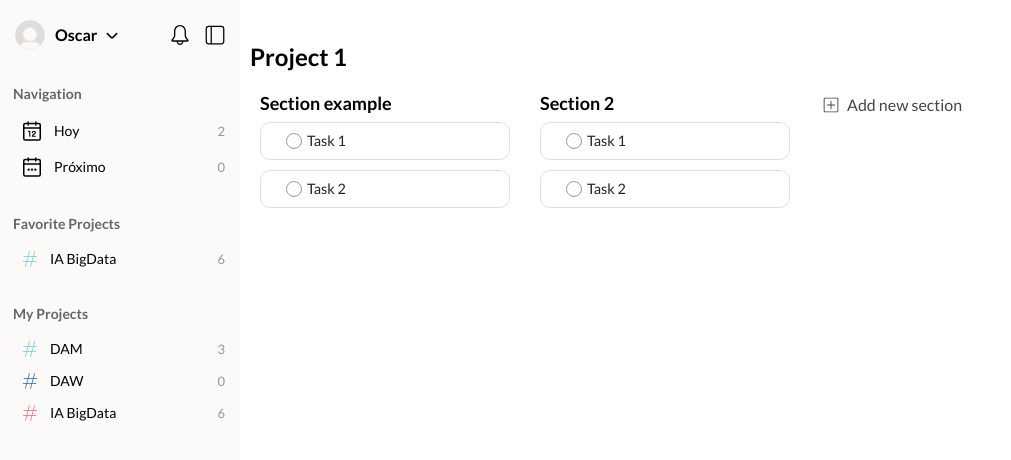
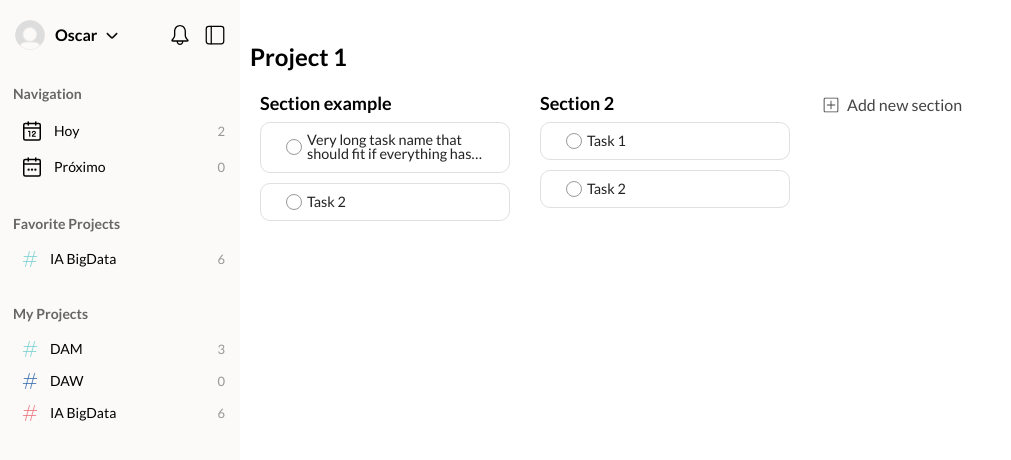
Before and after one commit to DavMunHer/TWDist-Desktop, an Angular app: page /#/ in a window 1280 px wide. Shown: the top 460 px of the page, without its empty margins (0-1011 px from the left). Built offline with nearby package versions, Linux system fonts and the light colour scheme.

Commit message:
style: managing text overflow successfully in the task name

```diff
--- a/src/app/components/project-view/project-section/task/task.component.css
+++ b/src/app/components/project-view/project-section/task/task.component.css
@@ -32,8 +32,6 @@
                 display: none;
             }
 
-
-
             & .radio-mark {
                 width: 14px;
                 height: 14px;
@@ -44,7 +42,7 @@
 
             /* This block allows to custom the point inside the radio button */
             /* The below is for the hover*/
-            & .completed-button:hover + .radio-mark::after {
+            & .completed-button:hover+.radio-mark::after {
                 content: "✓";
                 color: var(--hover-tick-color);
                 position: absolute;
@@ -54,7 +52,7 @@
             }
 
             /* This is for when it's already checked */
-            & .completed-button:checked + .radio-mark::after {
+            & .completed-button:checked+.radio-mark::after {
                 content: "✓";
                 color: var(--hover-tick-color);
                 position: absolute;
@@ -72,6 +70,14 @@
 
     & .task-name-container {
         color: var(--text-color);
+        line-clamp: 2;
+        overflow-wrap: break-word;
+        display: -webkit-box;
+        -webkit-line-clamp: 2;
+        -webkit-box-orient: vertical;
+        overflow: hidden;
+
+
         &.completed {
             text-decoration: line-through;
         }
--- a/src/app/components/project-view/project-view.component.ts
+++ b/src/app/components/project-view/project-view.component.ts
@@ -20,7 +20,7 @@ export class ProjectViewComponent {
         name: 'Section example',
         tasksList: [
           {
-            taskName: 'Task 1',
+            taskName: 'Very long task name that should fit if everything has been properly managed',
             completed: false,
             startDate: new Date(),
           },
```
